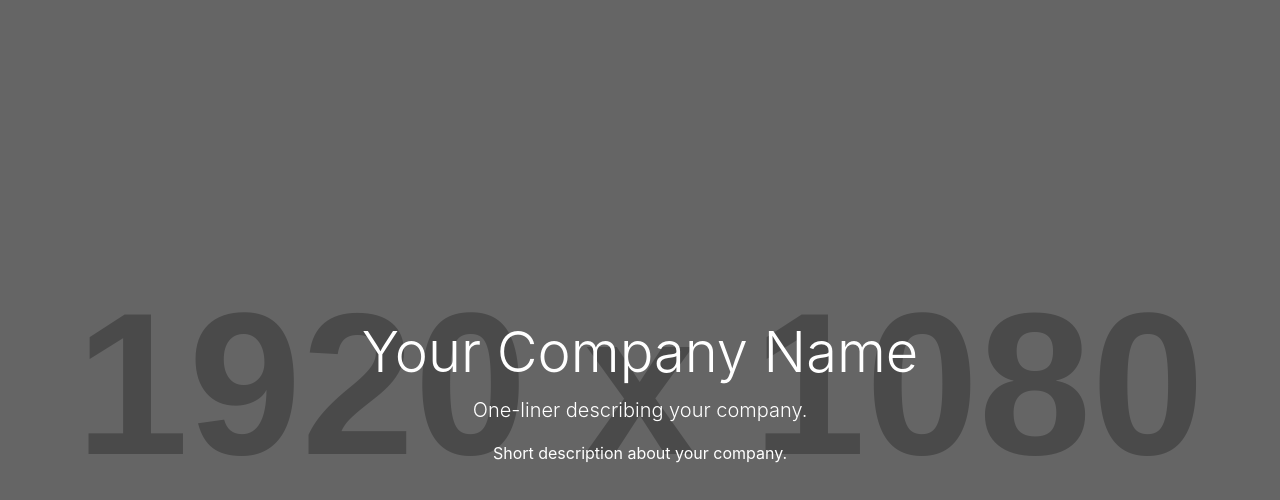
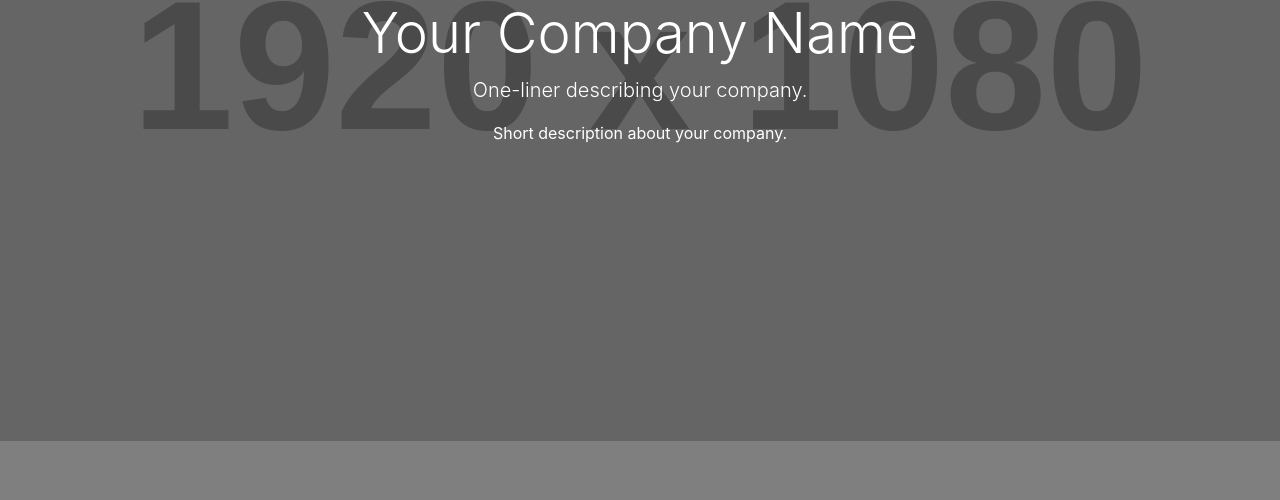
Before and after one commit to egorpechoring/egorpechoring.github.io, a plain HTML site: page index.html in a window 1280 px wide. Drawn offline with nearby package versions, Linux system fonts and the light colour scheme; placeholder pictures from the web are drawn by us.

Commit message:
try fix for safary

```diff
--- a/index.html
+++ b/index.html
@@ -4,6 +4,7 @@
 <head>
     <meta charset="UTF-8">
     <meta name="viewport" content="width=device-width, initial-scale=1, shrink-to-fit=no">
+
     <title>Your Company Name</title>
     <!-- Bootstrap CSS -->
     <link rel="stylesheet" href="https://stackpath.bootstrapcdn.com/bootstrap/4.5.2/css/bootstrap.min.css">
@@ -11,13 +12,14 @@
         body {
             margin: 0;
             padding: 0;
-            height: 100vh;
+            height: 100%;
             display: flex;
             align-items: center;
             justify-content: center;
             overflow: hidden;
             color: #fff;
             background: url('https://via.placeholder.com/1920x1080') center/cover no-repeat;
+            -webkit-overflow-scrolling: touch;
         }
 
         .overlay {
```
